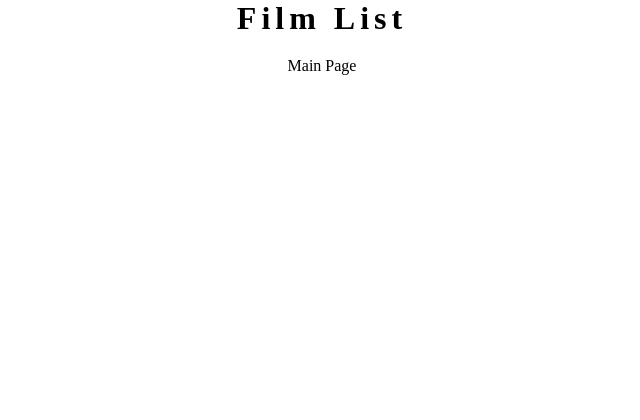
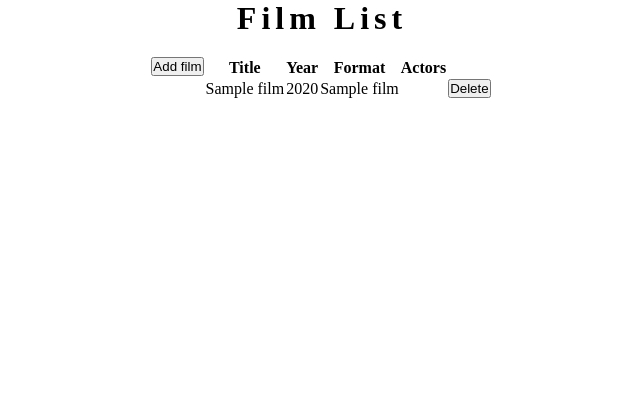
Before and after one commit to MykytaSheest/FilmList, a PHP site: template Views/film/index.php in a window 1280 px wide. Shown: the top 420 px of the page, without its empty margins (318-958 px from the left). Run offline with PHP 8.4, Linux system fonts and the light colour scheme; the template is opened without the code that fills it: most values are stand-ins (such as "Sample title", 1, 10 or a date in 2020).

Commit message:
select films create table with films

```diff
--- a/Controllers/FilmController.php
+++ b/Controllers/FilmController.php
@@ -6,6 +6,7 @@ use Core\Controller;
 use Core\View;
 use lib\Codes;
 use lib\Messages;
+use Models\Film;
 use Models\Format;
 use Services\ActorService;
 use Services\FilmService;
@@ -26,7 +27,9 @@ class FilmController extends Controller
 
     public function index()
     {
-        $this->view->render('Films');
+        $film = new Film();
+        $films = $film->getFilms();
+        $this->view->render('Films', ['films' => $films]);
     }
 
     public function create()
--- a/Models/Format.php
+++ b/Models/Format.php
@@ -10,4 +10,10 @@ class Format extends Model
     {
         return 'formats';
     }
+
+    public function getFormatById(){
+        $sql = 'SELECT * FROM ' . $this->getTableName() . ' WHERE id = :id';
+        $data = $this->db->row($sql, ['id' => $this->id]);
+        return $data[0]['title'];
+    }
 }
--- a/Views/film/index.php
+++ b/Views/film/index.php
@@ -1 +1,29 @@
-<p>Main Page</p>
+<div>
+    <a href="film/create">
+        <button>Add film</button>
+    </a>
+</div>
+
+<div class="films">
+
+<?php if (sizeof($films)): ?>
+    <table>
+        <tr>
+            <th>Title</th>
+            <th>Year</th>
+            <th>Format</th>
+            <th>Actors</th>
+        </tr>
+        <?php foreach ($films as $film): ?>
+        <tr>
+            <td><p><?= $film['title'] ?></p></td>
+            <td><?= $film['year'] ?></td>
+            <td><?= $film['format_title'] ?></td>
+            <td><?= implode(', ', $film['actors']) ?></td>
+            <td><button>Delete</button></td>
+        </tr>
+        <?php endforeach; ?>
+    </table>
+<?php endif; ?>
+
+</div>
```
Also changed, not shown: Models/Actor.php (+20 -0 lines), Models/Film.php (+13 -0 lines).
